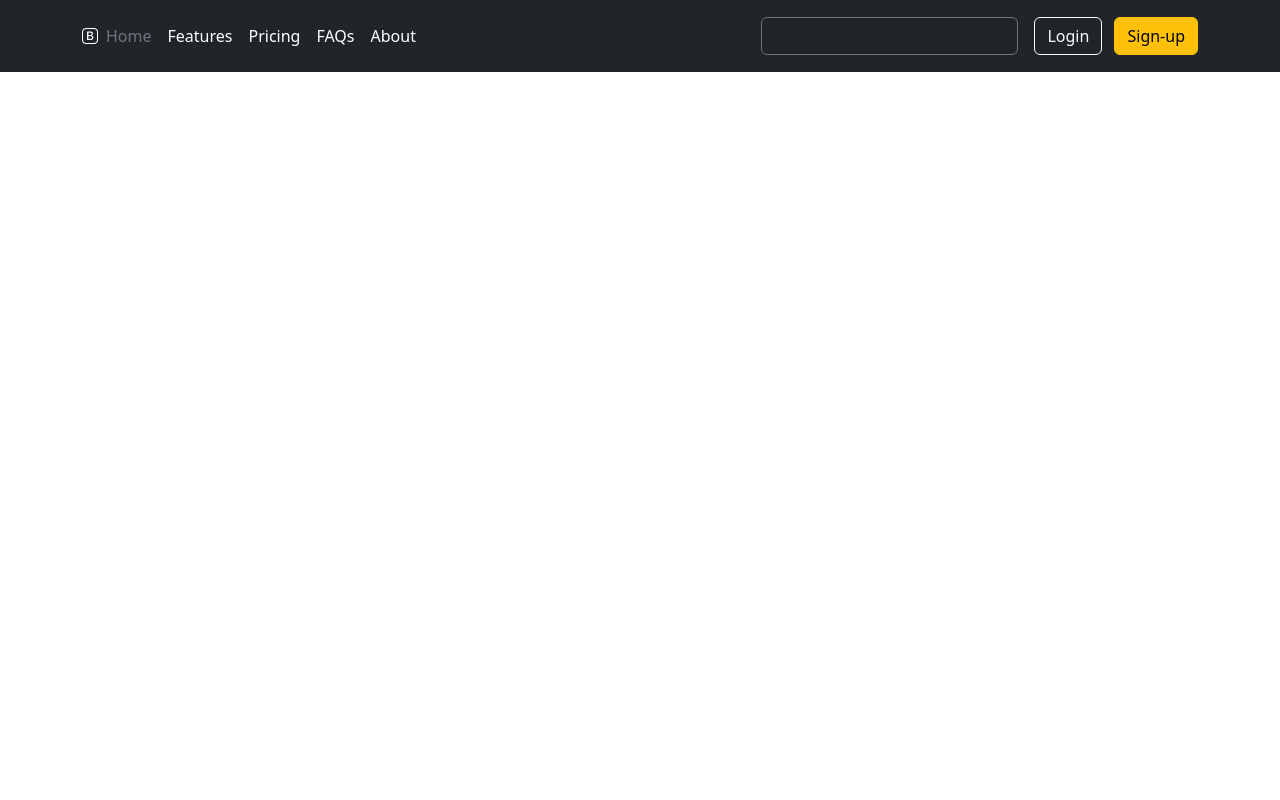
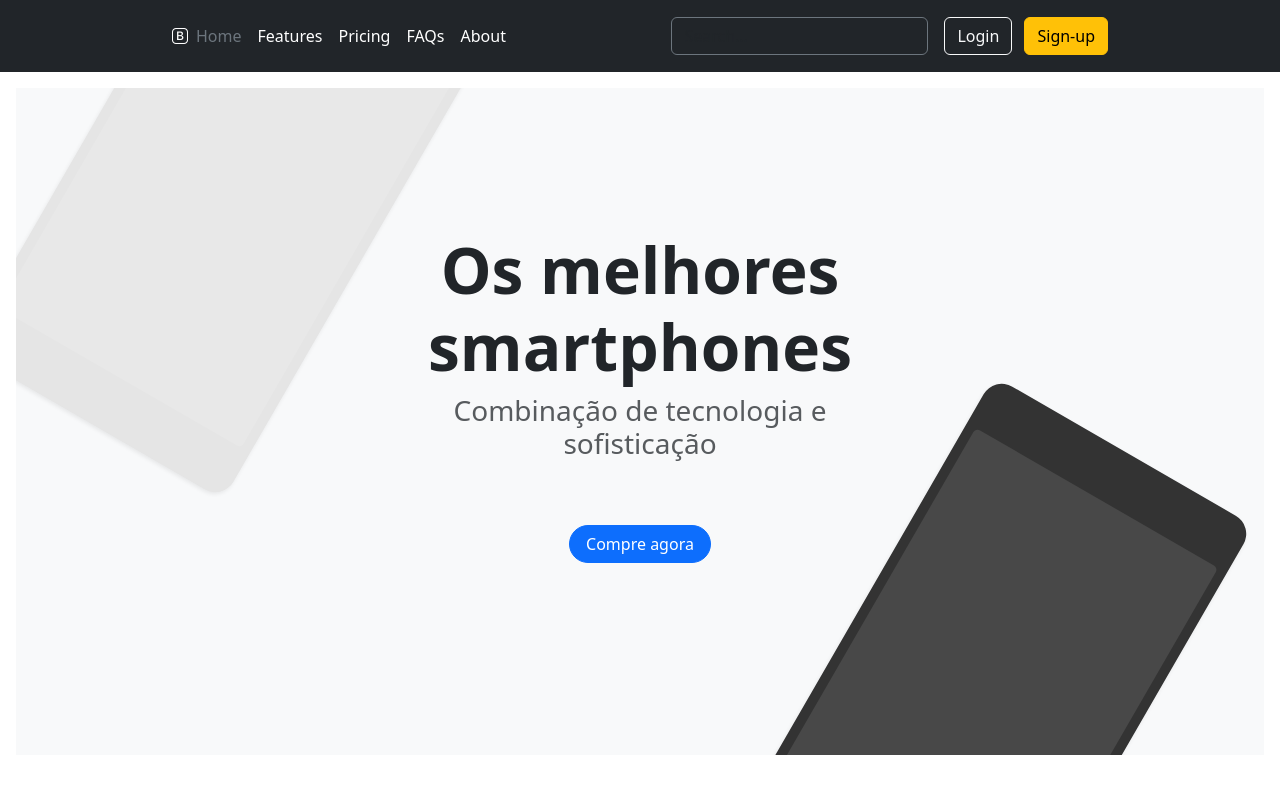
Before and after one commit to DaviBT/bootstrap-project, a website: page index.html in a window 1280 px wide. Drawn offline with nearby package versions, Linux system fonts and the light colour scheme.

Commit message:
button added

```diff
--- a/index.html
+++ b/index.html
@@ -8,7 +8,7 @@
     <link rel="stylesheet" href="css/bootstrap.min.css">
     <link rel="stylesheet" href="css/headers.css">
     <link rel="stylesheet" href="css/bootstrap-icons-1.11.2/font/bootstrap-icons.min.css">
-
+    <link rel="stylesheet" href="bootstrap-5.3.2-examples/product/product.css">
 </head>
 <body>
 
@@ -41,5 +41,16 @@
       </header>
 
       <!-- main -->
+      <div class="position-relative overflow-hidden p-3 p-md-5 m-md-3 text-center bg-body-tertiary">
+        <div class="col-md-6 p-lg-5 mx-auto my-5">
+          <h1 class="display-3 fw-bold">Os melhores smartphones</h1>
+          <h3 class="fw-normal text-muted mb-3">Combinação de tecnologia e sofisticação</h3>
+          <div class="d-flex gap-2 justify-content-center py-5">
+            <button class="btn btn-primary rounded-pill px-3" type="button">Compre agora</button>
+          </div>
+        </div>
+        <div class="product-device shadow-sm d-none d-md-block"></div>
+        <div class="product-device product-device-2 shadow-sm d-none d-md-block"></div>
+      </div>
 </body>
 </html>
```
